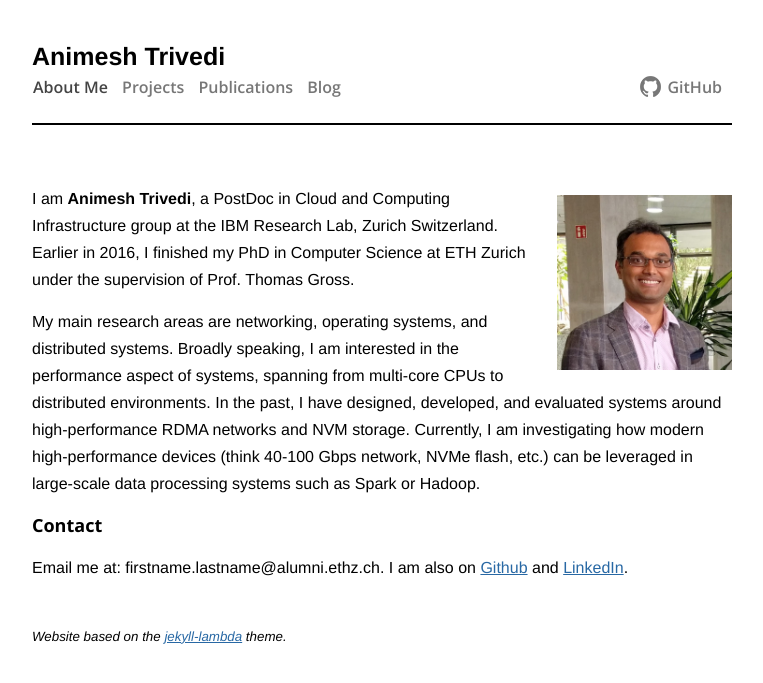
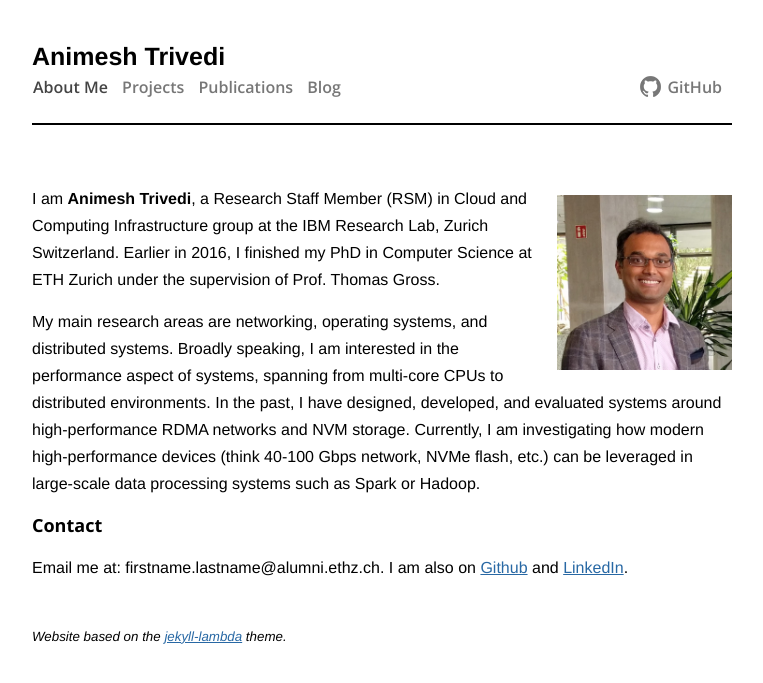
Before and after one commit to animeshtrivedi/animeshtrivedi.github.io, a Jekyll site: the page built from index.md, in a window 1280 px wide. Shown: the top 683 px of the page, without its empty margins (258-1021 px from the left). Built offline with Jekyll 4.4.1, drawn with Linux system fonts in a browser that asks for light colours.

Commit message:
update job description ;)

```diff
--- a/index.md
+++ b/index.md
@@ -11,9 +11,9 @@ order: 1
 style="float:right;width:25%;max-width:200px;margin-left:15px;"/></a>
 {% endraw %}
 
-I am **Animesh Trivedi**, a PostDoc in Cloud and Computing Infrastructure
-group at the IBM Research Lab, Zurich Switzerland. Earlier in 2016, I
-finished my PhD in Computer Science at ETH Zurich under the supervision
+I am **Animesh Trivedi**, a Research Staff Member (RSM) in Cloud and Computing
+Infrastructure group at the IBM Research Lab, Zurich Switzerland. Earlier in 2016,
+I finished my PhD in Computer Science at ETH Zurich under the supervision
 of Prof. Thomas Gross.
 
 
```
